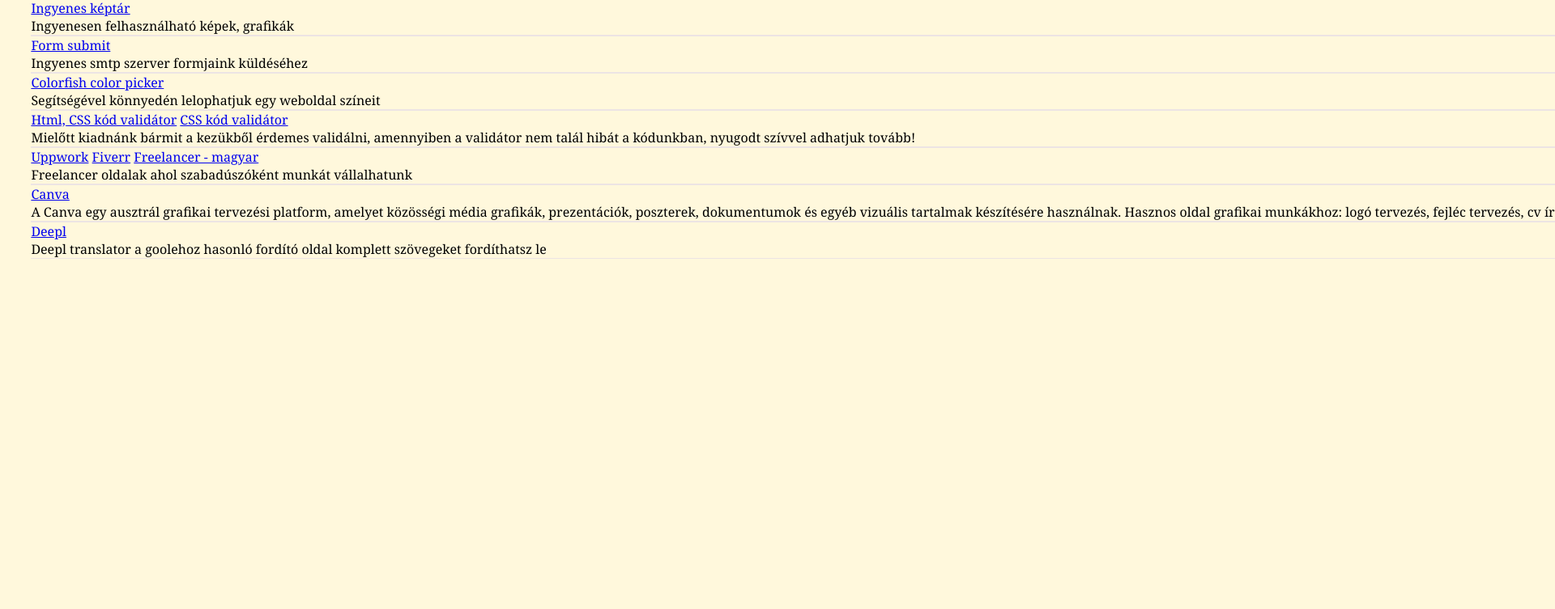
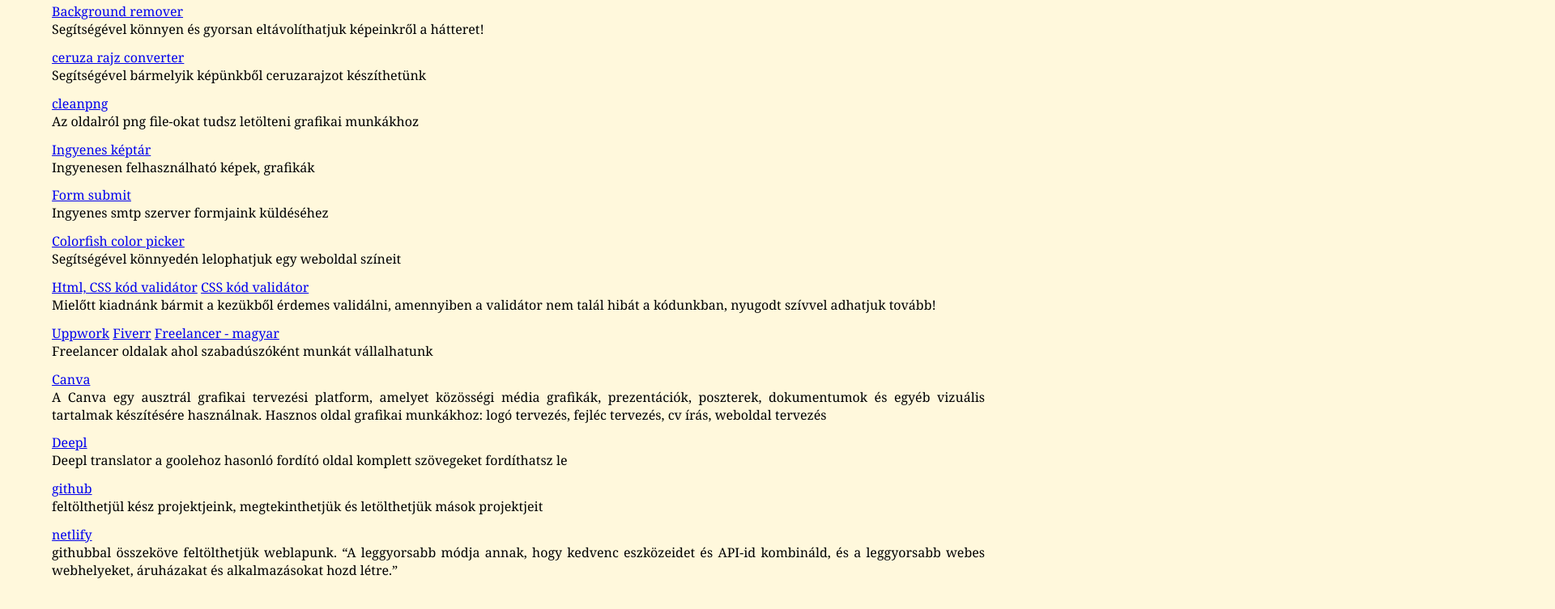
Before and after one commit to Kpityi/Programozo2022, a plain HTML site: page links.html in a window 1280 px wide. Shown: the part 819-1572 px from the top of the page at 81% size, 1920 px wide, since content can reach past the window. Before the commit the page ends 1241 px from the top, so only its background shows below. Drawn offline with Linux system fonts and the light colour scheme.

Commit message:
hiba javitva

```diff
--- a/links.html
+++ b/links.html
@@ -25,7 +25,6 @@
                 </i>
             </a>
             <div id="hamburger-menu" >
-
                 <ul>
                     <li>
                         <a href="index.html">
@@ -48,12 +47,6 @@
                             <span class="material-icons-outlined">alternate_email </span>Kapcsolat
                         </a>
                     </li>
-                    <li>
-                        <a href="github.com" target="_blank">github</a>
-                        <p>feltölthetjül kész projektjeink, megtekinthetjük és letölthetjük mások projektjeit </p>
-                    </li>
-                    <li><a href="https://www.netlify.com/" target="_blank">netlify</a></li>
-                    <p>githubbal összeköve feltölthetjük weblapunk. <q>A leggyorsabb módja annak, hogy kedvenc eszközeidet és API-id kombináld, és a leggyorsabb webes webhelyeket, áruházakat és alkalmazásokat hozd létre.</q></p>
                 </ul>
             </div>
         </div>
@@ -62,7 +55,7 @@
     <main>
        <h2>Hasznos linkek</h2>
        <div class="links">
-            <p>Ezen az oldalon összegyűjtöttem pár hassznos linket amit használva megkönnyítheted a dolgod. Ha esetleg neked is van hasonló és megosztanád velünk küld el nekem a linket!
+            <p>Ezen az oldalon összegyűjtöttem pár hassznos linket amit használva megkönnyítheted a dolgod. Ha esetleg neked is van hasonló és megosztanád velünk küld el nekem a linket!</p>
             <ul>
                 <li>
                     <a href="https://code.visualstudio.com/" target="_blank">Visual Studio Code</a>
@@ -70,77 +63,85 @@
                 </li>
                 <li>
                     <a href="https://www.w3schools.com/" target="_blank">w3schools</a>
+                </li>
                 <p>A W3Schools egy ingyenes oktatási weboldal az online kódolás tanulására.</p>
-                    </li>
                 <li>
                     <a href="https://www.w3.org/" target="_blank" >w3C.org </a>
                 </li>
                 <li>
                     <a href="https://css-tricks.com/" target="_blank">CSS-tricks</a>
+                </li>
                 <p>CSS trükkök, tippek és technikák hogyan használd a stíluslapokat</p>
-                    </li>
                 <li>
                     <a href=" https://getbootstrap.com" target="_blank">Bootstrap</a>
+                </li>
                 <p>Bootstrap (front-end keretrendszer) ingyenes és nyílt forráskódú CSS keretrendszer, amely a reszponzív, mobil-first front-end webfejlesztésre irányul. HTML, CSS és (opcionálisan) JavaScript-alapú tervezési sablonokat tartalmaz a tipográfiához, űrlapokhoz, gombokhoz, navigációhoz és egyéb felületi komponensekhez. </p>
-                    </li>
                 <li>
                     <a href="https://fonts.google.com/" target="_blank">Google font készlet</a>
                     <a href="https://fonts.google.com/icons" target="_blank">Google icon készlet</a>
+                </li>
                 <p>Google Font és Ikon készlet </p>
-                    </li>
                 <li>
                     <a href="https://stackoverflow.com/" target="_blank">stack overflow</a>
+                </li>
                 <p>A Stack Overflow egy kérdésekre és válaszokra épülő weboldal profi és lelkes programozók számára. </p>
-                    </li>
                 <li>
                     <a href=" https://coolors.co" target="_blank">Coolors</a>
+                </li>
                 <p>Gyors színpaletta generátor</p>
-                    </li>
                 <li>
                     <a href="https://www.remove.bg">Background remover</a>
+                </li>
                 <p>Segítségével könnyen és gyorsan eltávolíthatjuk képeinkről a hátteret!</p>
-                    </li>
                 <li>
                     <a href="https://sketchmypic.com/" target="_blank">ceruza rajz converter</a>
+                </li>
                 <p>Segítségével bármelyik képünkből ceruzarajzot készíthetünk</p>
-                    </li>
                 <li>
                     <a href="https://www.cleanpng.com/" target="_blank">cleanpng</a>
+                </li>
                 <p>Az oldalról png file-okat tudsz letölteni grafikai munkákhoz</p>
-                    </li>
                 <li>
                     <a href=" https://www.pexels.com/hu-hu/" target="_blank">Ingyenes képtár</a>
+                </li>
                 <p>Ingyenesen felhasználható képek, grafikák</p>
-                    </li>
                 <li>
                     <a href=" https://formsubmit.co/" target="_blank">Form submit</a>
+                </li>
                 <p>Ingyenes smtp szerver formjaink küldéséhez</p>
-                    </li>
                 <li>
                     <a href="https://addons.mozilla.org/en-US/firefox/addon/colorfish-color-picker/" target="_blank">Colorfish color picker</a>
+                </li>
                 <p>Segítségével könnyedén lelophatjuk egy weboldal színeit</p>
-                    </li>
                 <li>
                     <a href=" https://validator.w3.org/">Html, CSS kód validátor</a>
                     <a href="http://www.css-validator.org/">CSS kód validátor</a>
+                </li>
                 <P>Mielőtt kiadnánk bármit a kezükből érdemes validálni, amennyiben a validátor nem talál hibát a kódunkban, nyugodt szívvel adhatjuk tovább!</P>
-                    </li>
                 <li>
                     <a href="https://www.upwork.com/" target="_blank">Uppwork</a>
                     <a href="https://www.fiverr.com/" target="_blank">Fiverr</a>
                     <a href="https://www.freelancer.hu/" target="_blank">Freelancer - magyar</a>
+                </li>
                 <p>Freelancer oldalak ahol szabadúszóként munkát vállalhatunk</p>
-                    </li>
                 <li>
                     <a href="https://www.canva.com/" target="_blank">Canva</a>
+                </li>
                 <p>A Canva egy ausztrál grafikai tervezési platform, amelyet közösségi média grafikák, prezentációk, poszterek, dokumentumok és egyéb vizuális tartalmak készítésére használnak. Hasznos oldal grafikai munkákhoz: logó tervezés, fejléc tervezés, cv írás, weboldal tervezés</p>
-                    </li>
                 <li>
                     <a href="https://www.deepl.com/translator">Deepl</a>
+                </li>
                  <P>Deepl translator a goolehoz hasonló fordító oldal komplett szövegeket fordíthatsz le</P>
+                <li>
+                    <a href="github.com" target="_blank">github</a>
                 </li>
+                <p>feltölthetjül kész projektjeink, megtekinthetjük és letölthetjük mások projektjeit </p>
+                <li>
+                    <a href="https://www.netlify.com/" target="_blank">netlify</a>
+                </li>
+                <p>githubbal összeköve feltölthetjük weblapunk. <q>A leggyorsabb módja annak, hogy kedvenc eszközeidet és API-id kombináld,   és a leggyorsabb webes webhelyeket, áruházakat és alkalmazásokat hozd létre.</q></p>
+
             </ul>
-            </p>
         </div>
     </main>
     <footer>
--- a/style.css
+++ b/style.css
@@ -35,7 +35,7 @@ nav a{
     padding: 0.3vw 0.8vw 0.3vw 0.8vw;
     color: aqua;
     background-color: rgb(95, 86, 86);
-    margin: 0.3vw 0 0.3 0.3;
+    margin: 0.3vw 0 0.3wv 0.3wv;
 
 }
 nav a:hover{
@@ -81,9 +81,7 @@ img{
     top: 0;
 }
 main{
-    background: cornsilk,
-
-
+    background: cornsilk;
 }
 /* text css begin */
 p{
@@ -150,11 +148,17 @@ ol p{
 /* text css end */
 .links{
     padding: 3vw;
+    max-width: 100%;
+    display: block;
+    margin: auto;
+}
+.links li{
+   margin-top: 1vw;
+border: none;
 }
 .links ul{
-    margin-top: 2vw;
+    margin: 2vw;
 }
-
 .address{
     margin: 5vw
 }
@@ -224,7 +228,6 @@ footer{
     background: rgba(0, 0, 0, 1);
     position: fixed;
     bottom: 0;
-    display: flexbox;
     min-width: 100%;
     color: white;
     font-size: 1vw;
```
Also changed, not shown: index.html (+8 -6 lines). Lines whose indentation alone changed are shown as unchanged.
